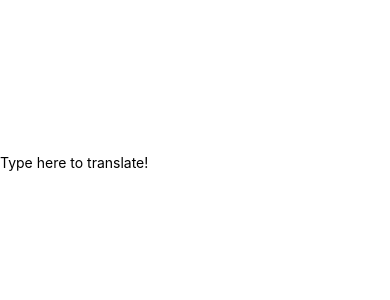
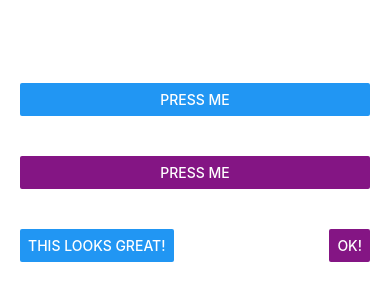
Before and after one commit to royaturay/native-react, a React Native app: screen / in a window 390 px wide. Shown: the part 250-550 px from the top of the page. Built offline with nearby package versions, Linux system fonts and the light colour scheme.

Commit message:
General Button

```diff
--- a/App.js
+++ b/App.js
@@ -1,36 +1,55 @@
 import React, { Component } from 'react';
-import { AppRegistry, StyleSheet, Text, View, Image, TextInput } from 'react-native';
+import { AppRegistry, StyleSheet, Text, View, Image, TextInput,Button,Alert } from 'react-native';
 
 
-export default class PizzaTranslator extends Component {
-  constructor(props) {
-    super(props);
-    this.state = {text: ''};
+export default class ButtonBasics extends Component {
+  _onPressButton() {
+    Alert.alert('You tapped the button!')
   }
 
   render() {
     return (
-      <View style={{flex: 1, justifyContent: 'center'}}>
-        <TextInput
-          style={{height: 40}}
-          placeholder="Type here to translate!"
-          onChangeText={(text) => this.setState({text})}
-        />
-        <Text style={{padding: 10, fontSize: 42}}>
-          {this.state.text.split(' ').map((word) => word && '🍕').join(' ')}
-        </Text>
+      <View style={styles.container}>
+        <View style={styles.buttonContainer}>
+          <Button
+            onPress={this._onPressButton}
+            title="Press Me"
+          />
+        </View>
+        <View style={styles.buttonContainer}>
+          <Button
+            onPress={this._onPressButton}
+            title="Press Me"
+            color="#841584"
+          />
+        </View>
+        <View style={styles.alternativeLayoutButtonContainer}>
+          <Button
+            onPress={this._onPressButton}
+            title="This looks great!"
+          />
+          <Button
+            onPress={this._onPressButton}
+            title="OK!"
+            color="#841584"
+          />
+        </View>
       </View>
     );
   }
 }
 
 const styles = StyleSheet.create({
-  bigblue: {
-    color: 'blue',
-    fontWeight: 'bold',
-    fontSize: 30,
+  container: {
+   flex: 1,
+   justifyContent: 'center',
   },
-  red: {
-    color: 'red',
+  buttonContainer: {
+    margin: 20
   },
-});
+  alternativeLayoutButtonContainer: {
+    margin: 20,
+    flexDirection: 'row',
+    justifyContent: 'space-between'
+  }
+})
```
